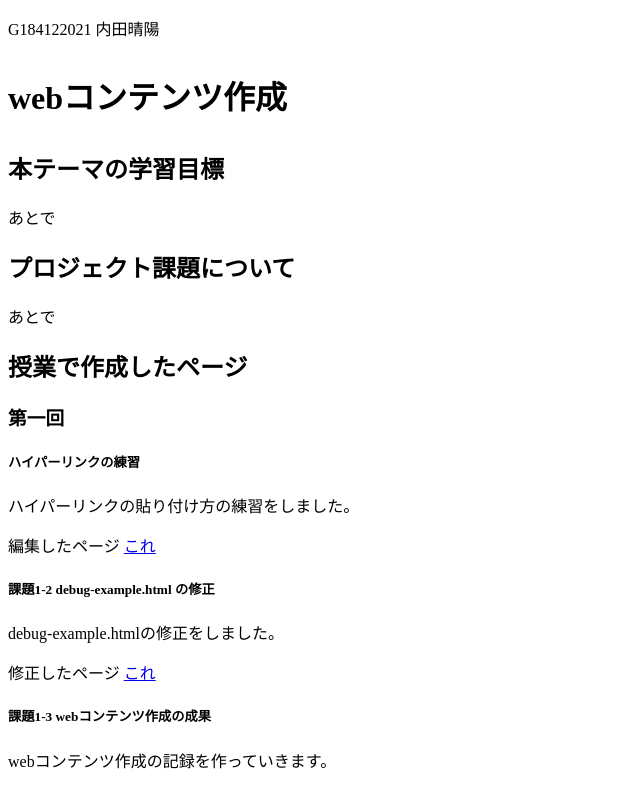
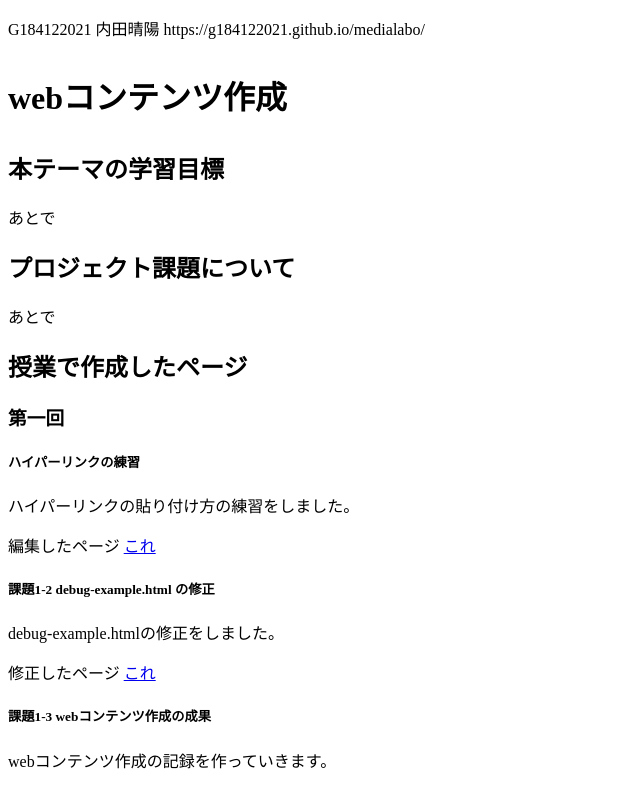
Before and after one commit to G184122021/medialabo, a plain HTML site: page index.html in a window 1280 px wide. Shown: the top 785 px of the page, without its empty margins (0-640 px from the left). Drawn offline with Linux system fonts and the light colour scheme.

Commit message:
aaaaaaaaaaa

```diff
--- a/index.html
+++ b/index.html
@@ -5,7 +5,7 @@
     <title>web画像集</title>
   </head>
   <body>
-    <p>G184122021 内田晴陽</p>
+    <p>G184122021 内田晴陽 https://g184122021.github.io/medialabo/</p>
     <h1>
       <p>webコンテンツ作成</p>
     </h1>
```
